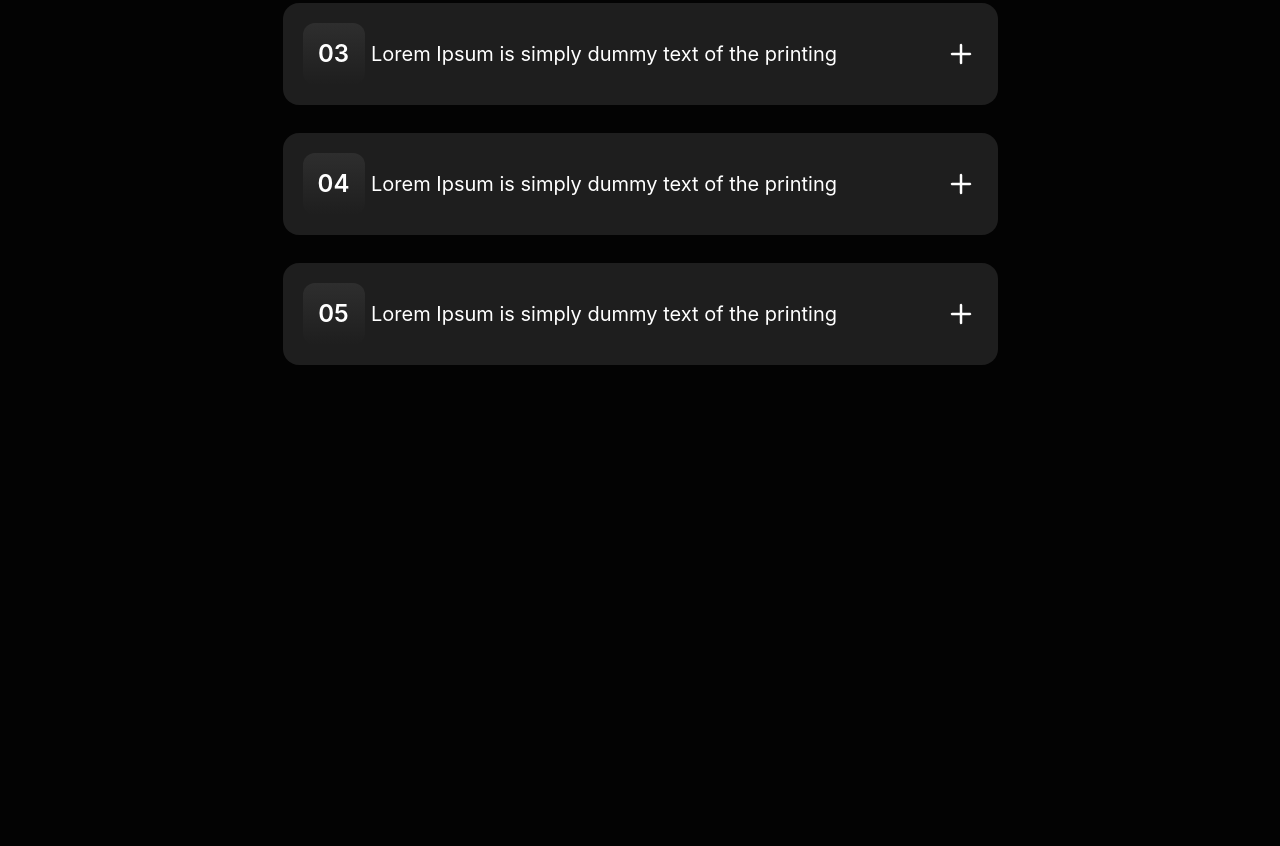
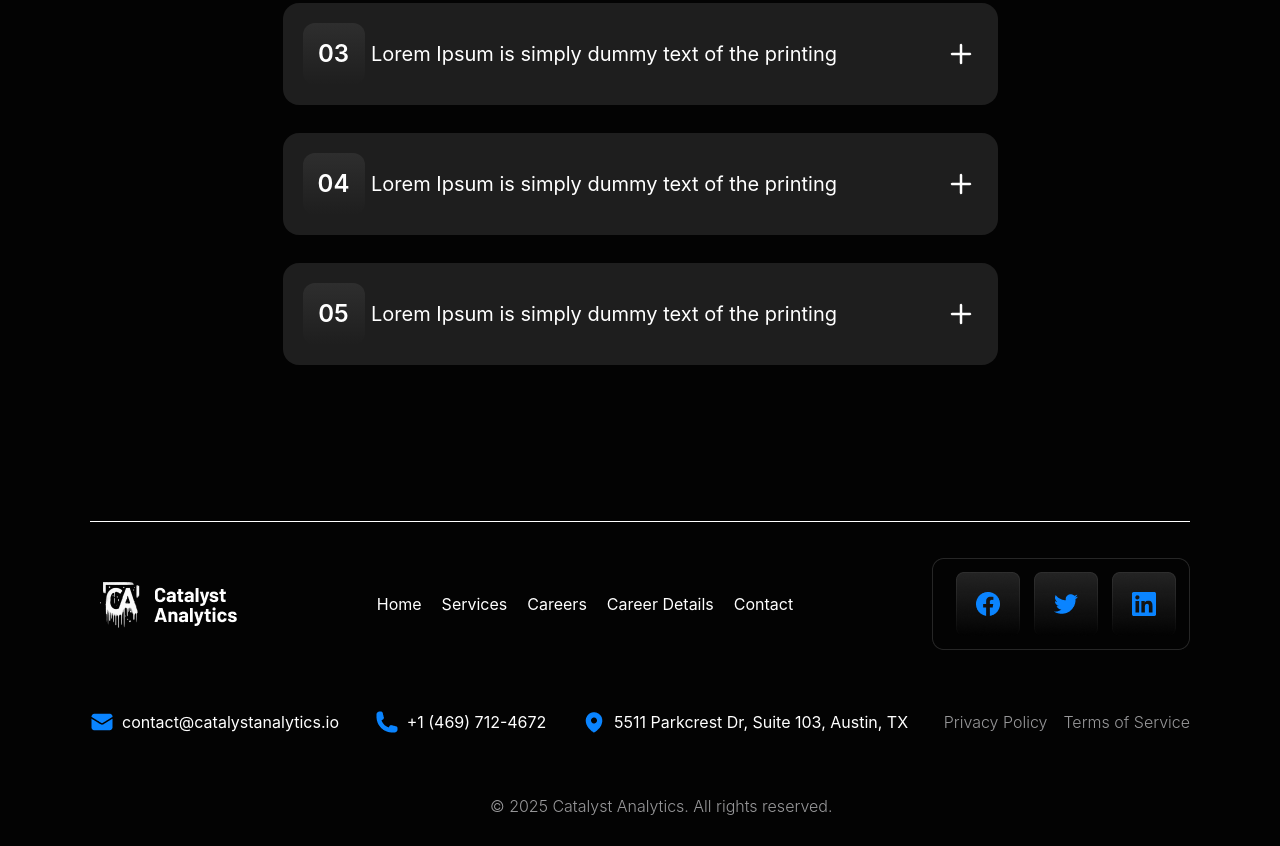
Before and after one commit to mnozilshoev-rgb/Exam3, a website: page index.html in a window 1280 px wide. Shown: the part 2017-2863 px from the top of the page. Before the commit the page ends 2410 px from the top, so only its background shows below. Drawn offline with nearby package versions, Linux system fonts and the light colour scheme; files that its build step writes are made by us from their sources.

Commit message:
footer page 1

```diff
--- a/index.html
+++ b/index.html
@@ -197,6 +197,58 @@
 
 
 
+     <div
+        class="flex-col items-center justify-between w-full max-w-[90%] lg:max-w-[1100px] m-auto h-auto text-[white] items-center mt-39 border-t-1 pt-9 ">
+<div         class="flex-col lg:flex lg:flex-row items-center justify-between w-full  ">
+
+
+        <div>
+            <img src="./src/images/image.png" alt="">
+        </div>
+
+        <div class="flex flex-col  lg:flex lg:flex-row gap-5 items-start p-5 ">
+            <a href="">Home</a>
+            <a href="">Services</a>
+            <a href="">Careers</a>
+            <a href="">Career Details</a>
+            <a href="">Contact</a>
+        </div>
+
+        <div>
+           <img  src="./src/images/Sub Container.png" alt="">
+        </div>
+        </div>
+
+        <div class=" flex-col lg:flex lg:flex-row justify-between  mt-15  grid gap-y-4 ">
+            <div class="flex gap-2">
+                <img src="./src/images/Icon (17).png" alt="">
+                <p>contact@catalystanalytics.io</p>
+            </div>
+            <div class="flex gap-2">
+                <img src="./src/images/Icon (18).png" alt="">
+                <p>+1 (469) 712-4672</p>
+            </div>
+            <div class="flex gap-2">
+                <img src="./src/images/Icon (19).png" alt="">
+                <p>5511 Parkcrest Dr, Suite 103, Austin, TX </p>
+            </div>
+            <div class="flex gap-4 text-[#98989A] font-light">
+                <p>Privacy Policy</p>
+                <p>Terms of Service</p>
+            </div>
+
+
+        </div>
+
+
+            <p class="flex gap-4 text-[#98989A] font-light text-center mt-15 lg:ml-100">© 2025 Catalyst Analytics. All rights reserved.</p>
+
+
+    </div>
+
+
+
+
 
 
 
```
Also changed, not shown: src/images/Icon (17).png (added), src/images/Icon (18).png (added), src/images/Icon (19).png (added), src/images/Sub Container.png (added).
